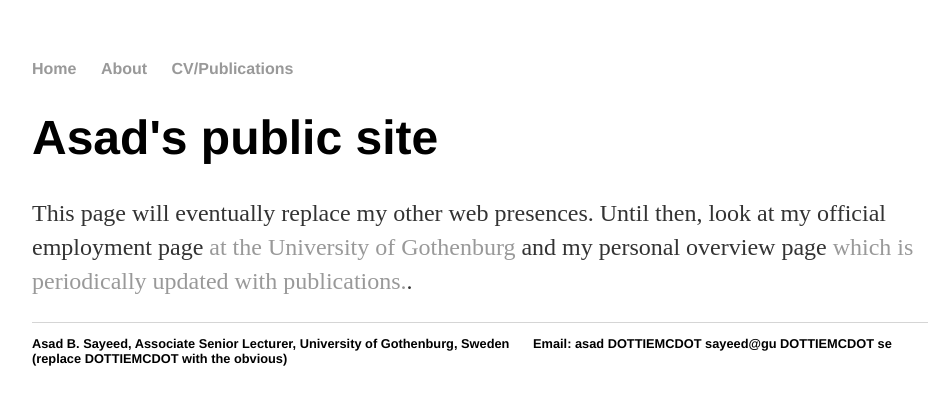
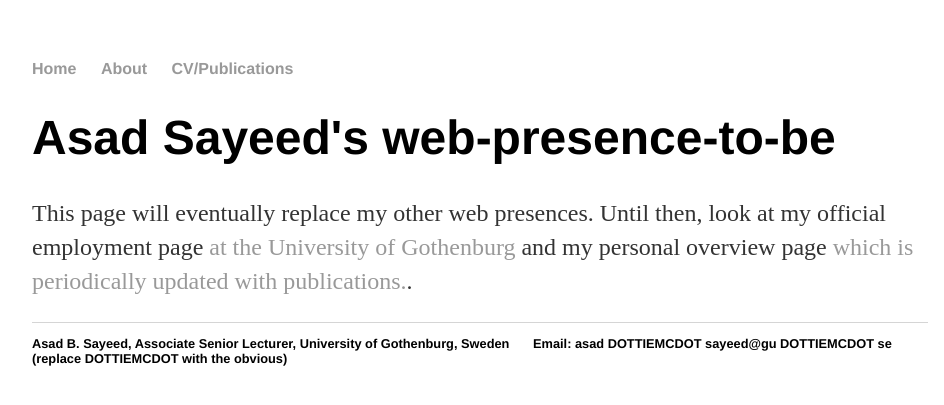
Before and after one commit to asayeed/asayeed.github.io, a Jekyll site: the page built from index.html, in a window 1280 px wide. Shown: the top 405 px of the page, without its empty margins (160-1104 px from the left). Built offline with Jekyll 4.4.1, drawn with Linux system fonts in a browser that asks for light colours.

Commit message:
Update index.html

```diff
--- a/index.html
+++ b/index.html
@@ -3,6 +3,6 @@ layout: default
 title: Asad Sayeed's web-presence-to-be
 ---
 <div class="blurb">
-	<h1>Asad's public site</h1>
+	<h1>Asad Sayeed's web-presence-to-be</h1>
 	<p>This page will eventually replace my other web presences.  Until then, look at my official employment page <a href="https://clasp.gu.se/about/people/asad-sayeed">at the University of Gothenburg</a> and my personal overview page <a href="http://www.coli.uni-saarland.de/~asayeed/">which is periodically updated with publications.</a>.</p>
 </div><!-- /.blurb -->
```
